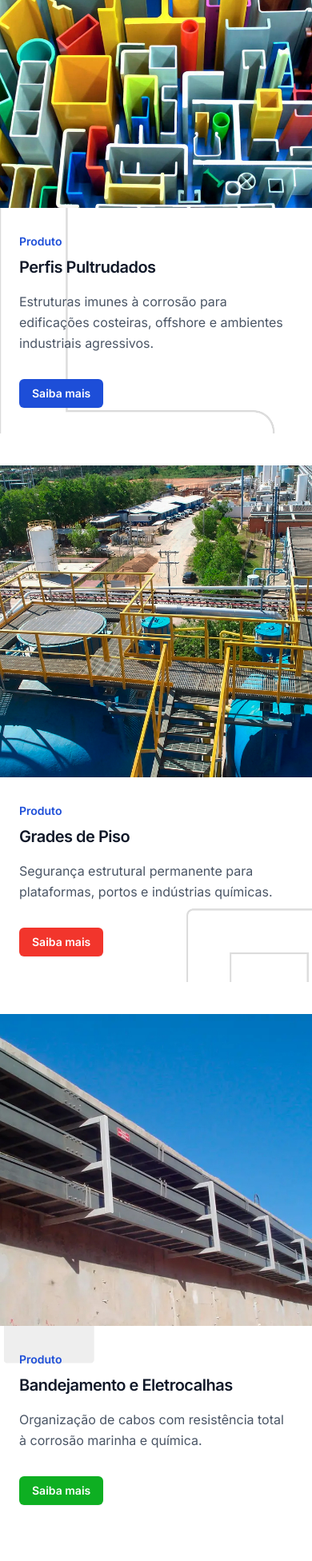
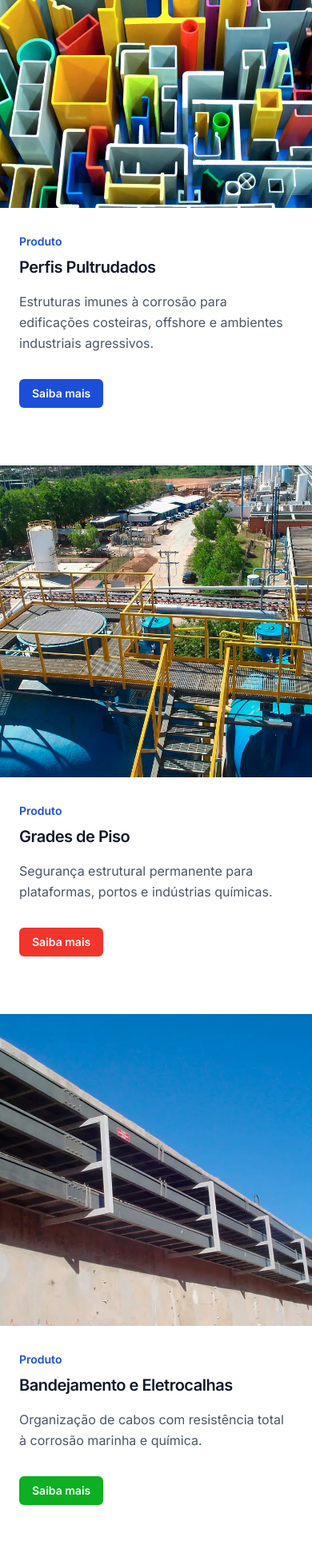
Before and after one commit to overdrive-dev/azul-web-mosaico, a Next.js app: page / in a window 390 px wide. Shown: the part 857-2809 px from the top of the page at 80% size. Built offline with nearby package versions, Linux system fonts and the light colour scheme.

Commit message:
fix: oculta bg dos cards em mobile/tablet, adiciona word-break no mosaico, altera fundo do site para #EAEAEA

```diff
--- a/app/globals.css
+++ b/app/globals.css
@@ -1,7 +1,7 @@
 @import "tailwindcss";
 
 :root {
-  --background: #ffffff;
+  --background: #EAEAEA;
   --foreground: #171717;
 }
 
--- a/app/page.tsx
+++ b/app/page.tsx
@@ -23,8 +23,9 @@ export default function Home() {
       {/* Perfis Pultrudados — imagem à direita */}
       <section className="mb-10 lg:mb-0">
         <div className="flex flex-col lg:flex-row">
-          <div className="flex items-center px-6 py-8 sm:py-16 lg:w-1/2 lg:px-12 lg:py-16 xl:py-32" style={{ backgroundImage: 'url(/assets/bg-card-perfis-pultrudados.png)', backgroundSize: 'cover', backgroundPosition: 'center' }}>
-            <div className="mx-auto max-w-xl">
+          <div className="relative flex items-center px-6 py-8 sm:py-16 lg:w-1/2 lg:px-12 lg:py-16 xl:py-32">
+            <div className="absolute inset-0 hidden lg:block bg-cover bg-center" style={{ backgroundImage: 'url(/assets/bg-card-perfis-pultrudados.png)' }} />
+            <div className="relative z-10 mx-auto max-w-xl">
               <p className="text-sm font-semibold text-azul-600">Produto</p>
               <h2 className="mt-2 text-xl sm:text-2xl lg:text-3xl font-semibold tracking-tight text-gray-900">
                 Perfis Pultrudados
@@ -58,8 +59,9 @@ export default function Home() {
               <Image src="/images/grades-piso-tanques-industriais.jpg" alt="Grades de Piso" fill className="object-cover" />
             </div>
           </div>
-          <div className="flex items-center px-6 py-8 sm:py-16 lg:order-2 lg:w-1/2 lg:px-12 lg:py-16 xl:py-32" style={{ backgroundImage: 'url(/assets/bg-card-grades-de-piso.png)', backgroundSize: 'cover', backgroundPosition: 'center' }}>
-            <div className="mx-auto max-w-xl">
+          <div className="relative flex items-center px-6 py-8 sm:py-16 lg:order-2 lg:w-1/2 lg:px-12 lg:py-16 xl:py-32">
+            <div className="absolute inset-0 hidden lg:block bg-cover bg-center" style={{ backgroundImage: 'url(/assets/bg-card-grades-de-piso.png)' }} />
+            <div className="relative z-10 mx-auto max-w-xl">
               <p className="text-sm font-semibold text-azul-600">Produto</p>
               <h2 className="mt-2 text-xl sm:text-2xl lg:text-3xl font-semibold tracking-tight text-gray-900">
                 Grades de Piso
@@ -83,8 +85,9 @@ export default function Home() {
       {/* Bandejamento e Eletrocalhas — imagem à direita */}
       <section className="mb-10 lg:mb-0">
         <div className="flex flex-col lg:flex-row">
-          <div className="flex items-center px-6 py-8 sm:py-16 lg:w-1/2 lg:px-12 lg:py-16 xl:py-32" style={{ backgroundImage: 'url(/assets/bg-card-bandejamento.png)', backgroundSize: 'cover', backgroundPosition: 'center' }}>
-            <div className="mx-auto max-w-xl">
+          <div className="relative flex items-center px-6 py-8 sm:py-16 lg:w-1/2 lg:px-12 lg:py-16 xl:py-32">
+            <div className="absolute inset-0 hidden lg:block bg-cover bg-center" style={{ backgroundImage: 'url(/assets/bg-card-bandejamento.png)' }} />
+            <div className="relative z-10 mx-auto max-w-xl">
               <p className="text-sm font-semibold text-azul-600">Produto</p>
               <h2 className="mt-2 text-xl sm:text-2xl lg:text-3xl font-semibold tracking-tight text-gray-900">
                 Bandejamento e Eletrocalhas
@@ -118,8 +121,9 @@ export default function Home() {
               <Image src="/images/guarda-corpos-ponte.jpg" alt="Guarda-Corpos" fill className="object-cover" />
             </div>
           </div>
-          <div className="flex items-center px-6 py-8 sm:py-16 lg:order-2 lg:w-1/2 lg:px-12 lg:py-16 xl:py-32" style={{ backgroundImage: 'url(/assets/bg-card-guarda-corpos.png)', backgroundSize: 'cover', backgroundPosition: 'center' }}>
-            <div className="mx-auto max-w-xl">
+          <div className="relative flex items-center px-6 py-8 sm:py-16 lg:order-2 lg:w-1/2 lg:px-12 lg:py-16 xl:py-32">
+            <div className="absolute inset-0 hidden lg:block bg-cover bg-center" style={{ backgroundImage: 'url(/assets/bg-card-guarda-corpos.png)' }} />
+            <div className="relative z-10 mx-auto max-w-xl">
               <p className="text-sm font-semibold text-azul-600">Produto</p>
               <h2 className="mt-2 text-xl sm:text-2xl lg:text-3xl font-semibold tracking-tight text-gray-900">
                 Guarda-Corpos
@@ -143,8 +147,9 @@ export default function Home() {
       {/* Escada de Marinheiro — imagem à direita */}
       <section className="mb-10 lg:mb-0">
         <div className="flex flex-col lg:flex-row">
-          <div className="flex items-center px-6 py-8 sm:py-16 lg:w-1/2 lg:px-12 lg:py-16 xl:py-32" style={{ backgroundImage: 'url(/assets/bg-card-escada-marinheiro.png)', backgroundSize: 'cover', backgroundPosition: 'center' }}>
-            <div className="mx-auto max-w-xl">
+          <div className="relative flex items-center px-6 py-8 sm:py-16 lg:w-1/2 lg:px-12 lg:py-16 xl:py-32">
+            <div className="absolute inset-0 hidden lg:block bg-cover bg-center" style={{ backgroundImage: 'url(/assets/bg-card-escada-marinheiro.png)' }} />
+            <div className="relative z-10 mx-auto max-w-xl">
               <p className="text-sm font-semibold text-azul-600">Produto</p>
               <h2 className="mt-2 text-xl sm:text-2xl lg:text-3xl font-semibold tracking-tight text-gray-900">
                 Escada de Marinheiro
@@ -178,8 +183,9 @@ export default function Home() {
               <Image src="/images/projetos-especiais-praca.jpg" alt="Projetos Especiais" fill className="object-cover" />
             </div>
           </div>
-          <div className="flex items-center px-6 py-8 sm:py-16 lg:order-2 lg:w-1/2 lg:px-12 lg:py-16 xl:py-32" style={{ backgroundImage: 'url(/assets/bg-card-projetos-especiais.png)', backgroundSize: 'cover', backgroundPosition: 'center' }}>
-            <div className="mx-auto max-w-xl">
+          <div className="relative flex items-center px-6 py-8 sm:py-16 lg:order-2 lg:w-1/2 lg:px-12 lg:py-16 xl:py-32">
+            <div className="absolute inset-0 hidden lg:block bg-cover bg-center" style={{ backgroundImage: 'url(/assets/bg-card-projetos-especiais.png)' }} />
+            <div className="relative z-10 mx-auto max-w-xl">
               <p className="text-sm font-semibold text-azul-600">Produto</p>
               <h2 className="mt-2 text-xl sm:text-2xl lg:text-3xl font-semibold tracking-tight text-gray-900">
                 Projetos Especiais
@@ -203,8 +209,9 @@ export default function Home() {
       {/* Soluções Offshore — imagem à direita */}
       <section className="mb-10 lg:mb-0">
         <div className="flex flex-col lg:flex-row">
-          <div className="flex items-center px-6 py-8 sm:py-16 lg:w-1/2 lg:px-12 lg:py-16 xl:py-32" style={{ backgroundImage: 'url(/assets/bg-card-solucoes-offshore.png)', backgroundSize: 'cover', backgroundPosition: 'center' }}>
-            <div className="mx-auto max-w-xl">
+          <div className="relative flex items-center px-6 py-8 sm:py-16 lg:w-1/2 lg:px-12 lg:py-16 xl:py-32">
+            <div className="absolute inset-0 hidden lg:block bg-cover bg-center" style={{ backgroundImage: 'url(/assets/bg-card-solucoes-offshore.png)' }} />
+            <div className="relative z-10 mx-auto max-w-xl">
               <p className="text-sm font-semibold text-azul-600">Produto</p>
               <h2 className="mt-2 text-xl sm:text-2xl lg:text-3xl font-semibold tracking-tight text-gray-900">
                 Soluções Offshore
@@ -238,8 +245,9 @@ export default function Home() {
               <Image src="/images/urbanismo-capa.jpg" alt="Urbanismo" fill className="object-cover" />
             </div>
           </div>
-          <div className="flex items-center px-6 py-8 sm:py-16 lg:order-2 lg:w-1/2 lg:px-12 lg:py-16 xl:py-32" style={{ backgroundImage: 'url(/assets/bg-card-urbanismo.png)', backgroundSize: 'cover', backgroundPosition: 'center' }}>
-            <div className="mx-auto max-w-xl">
+          <div className="relative flex items-center px-6 py-8 sm:py-16 lg:order-2 lg:w-1/2 lg:px-12 lg:py-16 xl:py-32">
+            <div className="absolute inset-0 hidden lg:block bg-cover bg-center" style={{ backgroundImage: 'url(/assets/bg-card-urbanismo.png)' }} />
+            <div className="relative z-10 mx-auto max-w-xl">
               <p className="text-sm font-semibold text-azul-600">Produto</p>
               <h2 className="mt-2 text-xl sm:text-2xl lg:text-3xl font-semibold tracking-tight text-gray-900">
                 Urbanismo
@@ -283,7 +291,7 @@ export default function Home() {
               <p className="text-center text-xs sm:text-sm uppercase text-white font-bold">Até 70% mais leve que o aço</p>
             </div>
             <div className="aspect-square bg-[#ffd712] flex items-center justify-center p-4 bg-cover bg-center" style={{ backgroundImage: "url('/assets/bg-mosaico-amarelo.png')" }}>
-              <p className="text-center text-xs sm:text-sm uppercase text-gray-900 font-bold">Transparência eletromagnética</p>
+              <p className="text-center text-xs sm:text-sm uppercase text-gray-900 font-bold break-all">Transparência eletromagnética</p>
             </div>
 
             {/* Row 2 */}
```
